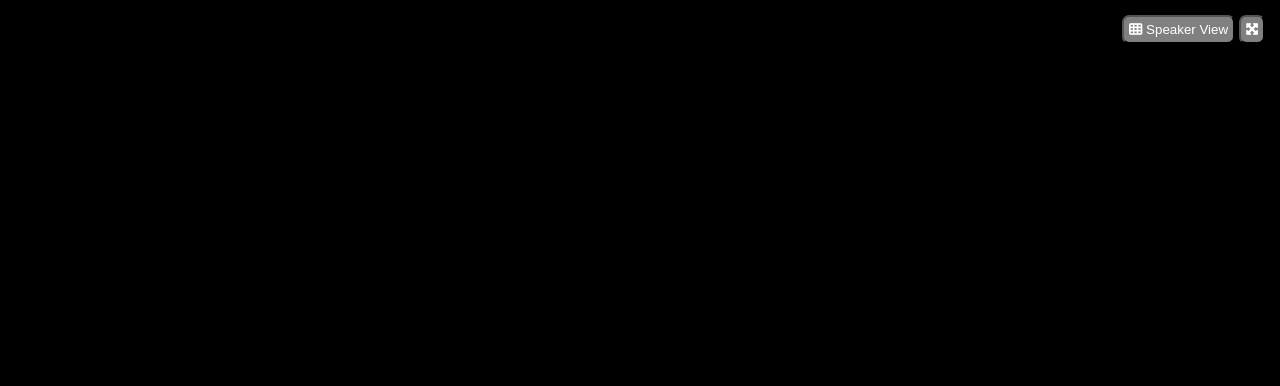
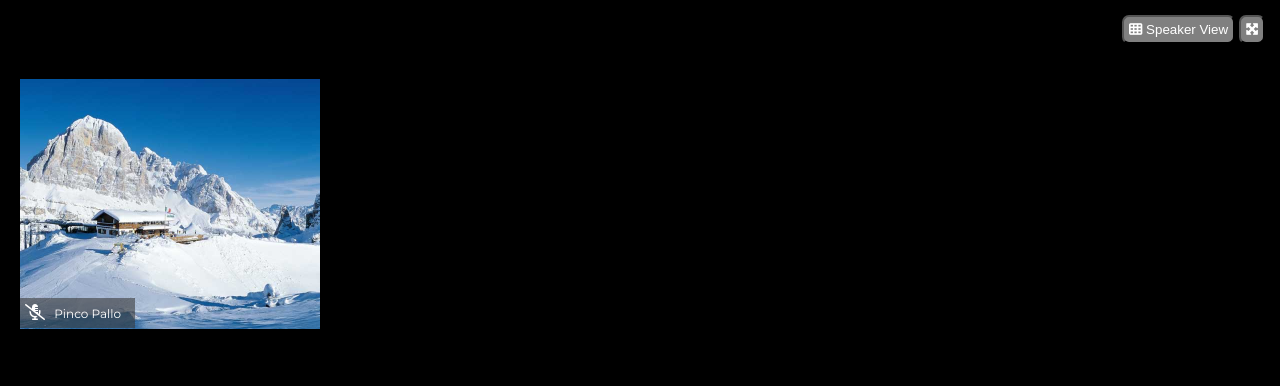
Before and after one commit to manuelgaleone/html-css-zoom, a plain HTML site: page index.html in a window 1280 px wide. Drawn offline with Linux system fonts and the light colour scheme.

Commit message:
Add first card

```diff
--- a/css/style.css
+++ b/css/style.css
@@ -14,6 +14,12 @@ body {
 .container {
     width: 100%;
     margin: auto;
+}
+
+.row {
+    display: flex;
+    flex-direction: row;
+
 }
 
 .col-3 {
@@ -40,3 +46,43 @@ body {
     background-color: grey;
     border-radius: 7px;
 }
+
+/*Main*/
+.main-container {
+
+}
+
+#person {
+    height: 250px;
+}
+
+.pad {
+    padding: 10px;
+}
+
+.person-info {
+    background-color: rgba(57, 57, 57, 0.585);
+    height: 30px;
+    width: 115px;
+    position: relative;
+    top: -35px;
+    padding: 5px;
+
+}
+
+.microphone {
+    position: relative;
+
+
+}
+
+.person-name {
+    position: relative;
+    font-size: 12px;
+    vertical-align: middle;
+    padding-left: 5px;
+}
+
+.white {
+    color: white;
+}
--- a/index.html
+++ b/index.html
@@ -27,6 +27,21 @@
         </div>
     </header>
 
+    <main class="main-container pad">
+        <div class="container pad">
+            <div class="row">
+                <div class="card">
+                    <img id="person" src="./img/zoom-avatar.jpeg" alt="Zoom Avatar">
+                    <div class="person-info">
+                        <i class="fa-solid fa-microphone-lines-slash white"></i>
+                        <span class="person-name white">Pinco Pallo</span>
+                    </div>
+                </div>
+
+            </div>
+        </div>
+    </main>
+
 </body>
 
 </html>
```
